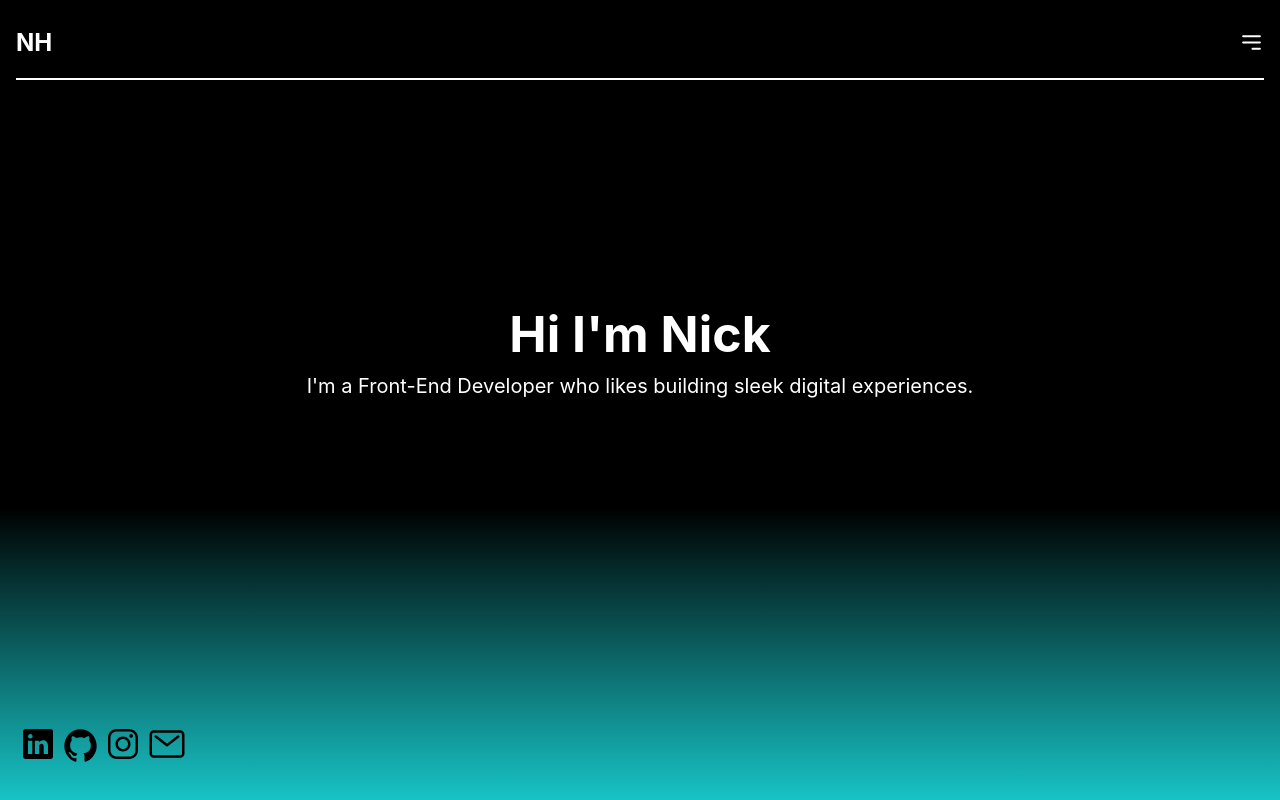
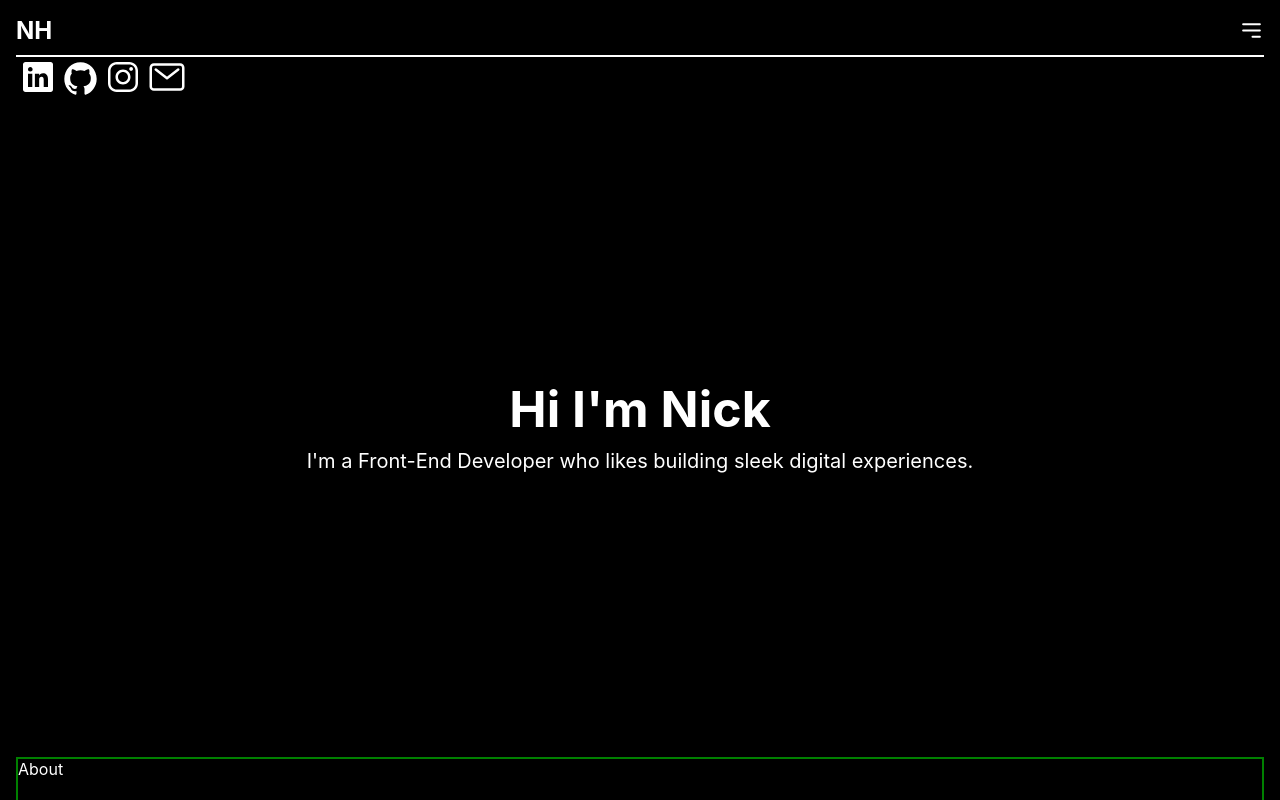
Before and after one commit to nickhibbits/react-website, a React (Create React App) app: page / in a window 1280 px wide. Shown: the top 800 px of the page. Built offline with nearby package versions, Linux system fonts and the light colour scheme.

Commit message:
Remove router, rework layout

```diff
--- a/src/components/App.js
+++ b/src/components/App.js
@@ -1,28 +1,31 @@
-import { Routes, Route } from "react-router-dom";
-import "../styles/App.css";
+import { Fragment, useState } from "react";
+
 import Nav from "./Nav";
 import Socials from "./Socials";
 import Home from "./Home";
 import About from "./About";
 import Projects from "./Projects";
-import { useState } from "react";
+
+import "../styles/App.css";
 
 function App() {
   const [navMenuOpen, setNavMenuOpen] = useState(false);
 
   return (
-    <div className="app-component">
+    <Fragment className="app-component">
+      <div className="nav-socials-wrapper">
         <Nav
           navMenuOpen={navMenuOpen}
           setNavMenuOpen={() => setNavMenuOpen(!navMenuOpen)}
         />
-      <Routes>
-        <Route path="/" exact element={<Home />} />
-        <Route path="/about" exact element={<About />} />
-        <Route path="/projects" exact element={<Projects />} />
-      </Routes>
         <Socials />
       </div>
+      <div className="app-wrapper">
+        <Home />
+        <About />
+        <Projects />
+      </div>
+    </Fragment>
   );
 }
 
--- a/src/index.js
+++ b/src/index.js
@@ -1,13 +1,8 @@
 import React from "react";
 import ReactDOM from "react-dom/client";
-import "./styles/index.css";
 import App from "./components/App";
 
-import { BrowserRouter } from "react-router-dom";
+import "./styles/index.css";
 
 const root = ReactDOM.createRoot(document.getElementById("root"));
-root.render(
-  <BrowserRouter>
-    <App />
-  </BrowserRouter>
-);
+root.render(<App />);
--- a/src/styles/About.css
+++ b/src/styles/About.css
@@ -1,5 +1,5 @@
 .about-component {
   color: white;
   border: solid 2px green;
-  grid-area: 2 / 1 / 4 / 5;
+  grid-area: 2 / 1 / 3 / 5;
 }
--- a/src/styles/App.css
+++ b/src/styles/App.css
@@ -1,7 +1,7 @@
-.app-component {
+.app-wrapper {
   display: grid;
   grid-template-columns: repeat(4, 1fr);
-  grid-template-rows: 8vh repeat(4, 19.5vh);
+  grid-template-rows: repeat(3, 80vh);
   grid-gap: 16px;
   min-height: 100vh;
 }
--- a/src/styles/Home.css
+++ b/src/styles/Home.css
@@ -5,7 +5,7 @@
   font-size: 50px;
   align-items: center;
   color: white;
-  grid-area: 3 / 1 / 4 / 5;
+  grid-area: 1 / 1 / 2 / 5;
 }
 
 .headline {
--- a/src/styles/Projects.css
+++ b/src/styles/Projects.css
@@ -1,5 +1,5 @@
 .projects-component {
   color: white;
   border: solid 2px lightgreen;
-  grid-area: 2 / 1 / 4 / 5;
+  grid-area: 3 / 1 / 4 / 5;
 }
--- a/src/styles/Socials.css
+++ b/src/styles/Socials.css
@@ -2,16 +2,15 @@
   display: flex;
   justify-content: flex-start;
   align-items: flex-end;
-  grid-area: 5 / 1 / 5 / 5;
 }
 
 .social-link {
-  color: black;
+  color: white;
   margin: 0 2px;
   transition: 0.5s ease;
 }
 
 .social-link:hover {
   cursor: pointer;
-  color: white;
+  color: var(--main-color);
 }
```
Lines whose indentation alone changed are shown as unchanged.
